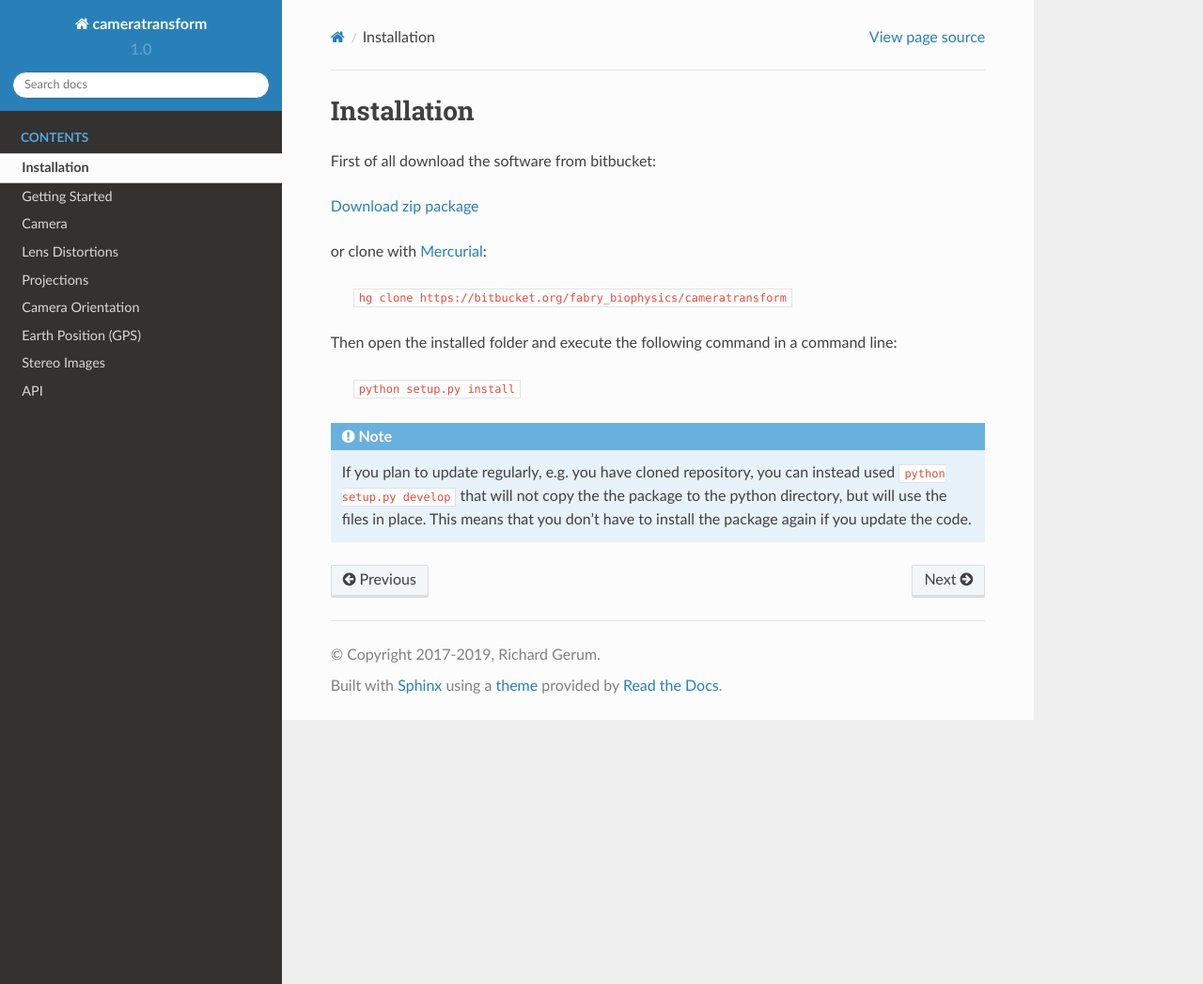
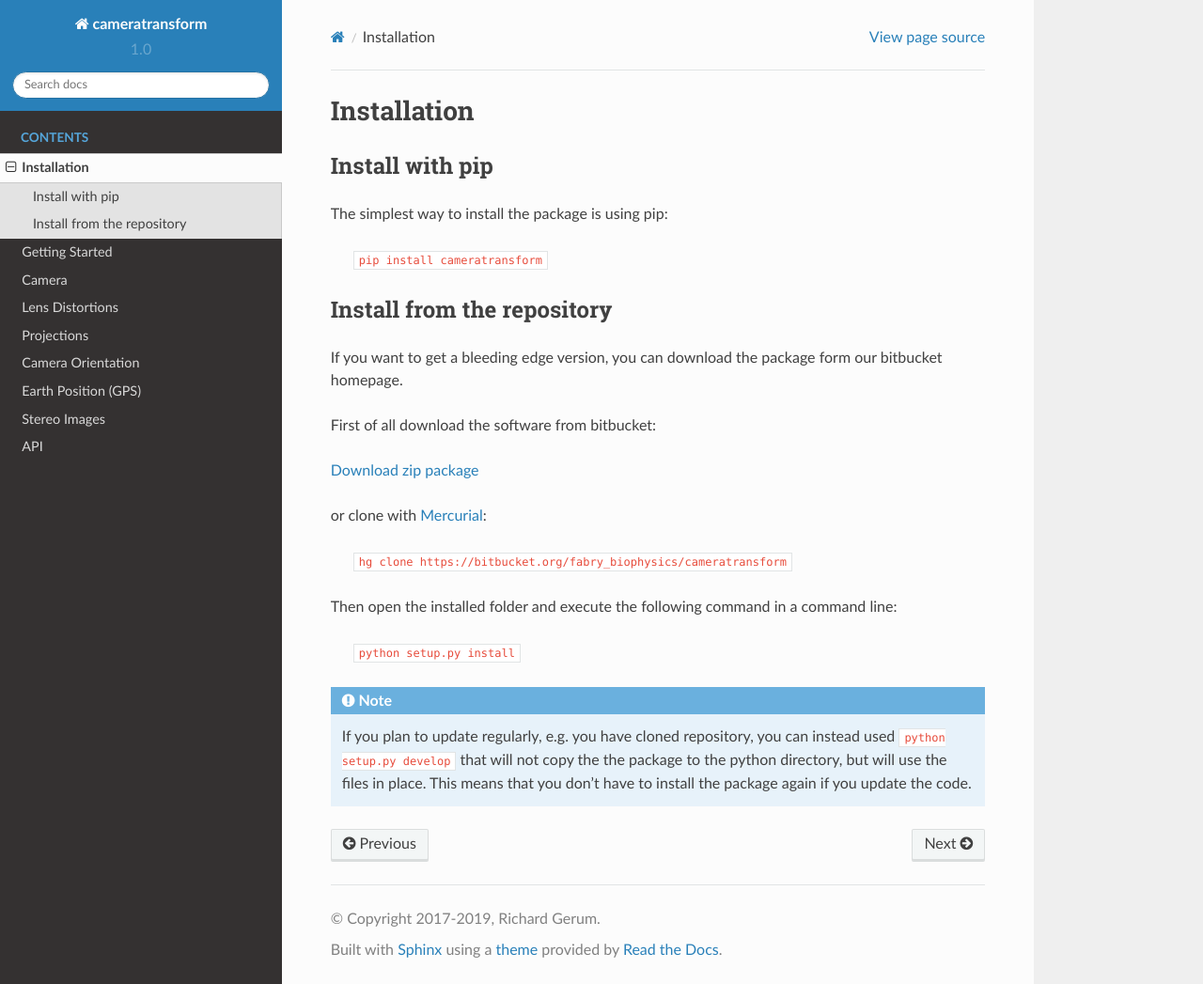
Before and after one commit to rgerum/cameratransform, a Sphinx documentation site: the page built from docs/installation.rst, in a window 1280 px wide and 1047 px high. Shown: the whole window at 94% size. Built offline with Sphinx 7.4.7 and the Read the Docs theme 2.0.0, drawn with Linux system fonts in a browser that asks for light colours.

Commit message:
* docs: added install with pip

```diff
--- a/docs/installation.rst
+++ b/docs/installation.rst
@@ -1,5 +1,17 @@
 Installation
 ============
+
+Install with pip
+----------------
+
+The simplest way to install the package is using pip:
+
+    ``pip install cameratransform``
+
+Install from the repository
+---------------------------
+
+If you want to get a bleeding edge version, you can download the package form our bitbucket homepage.
 
 First of all download the software from bitbucket:
 
```
